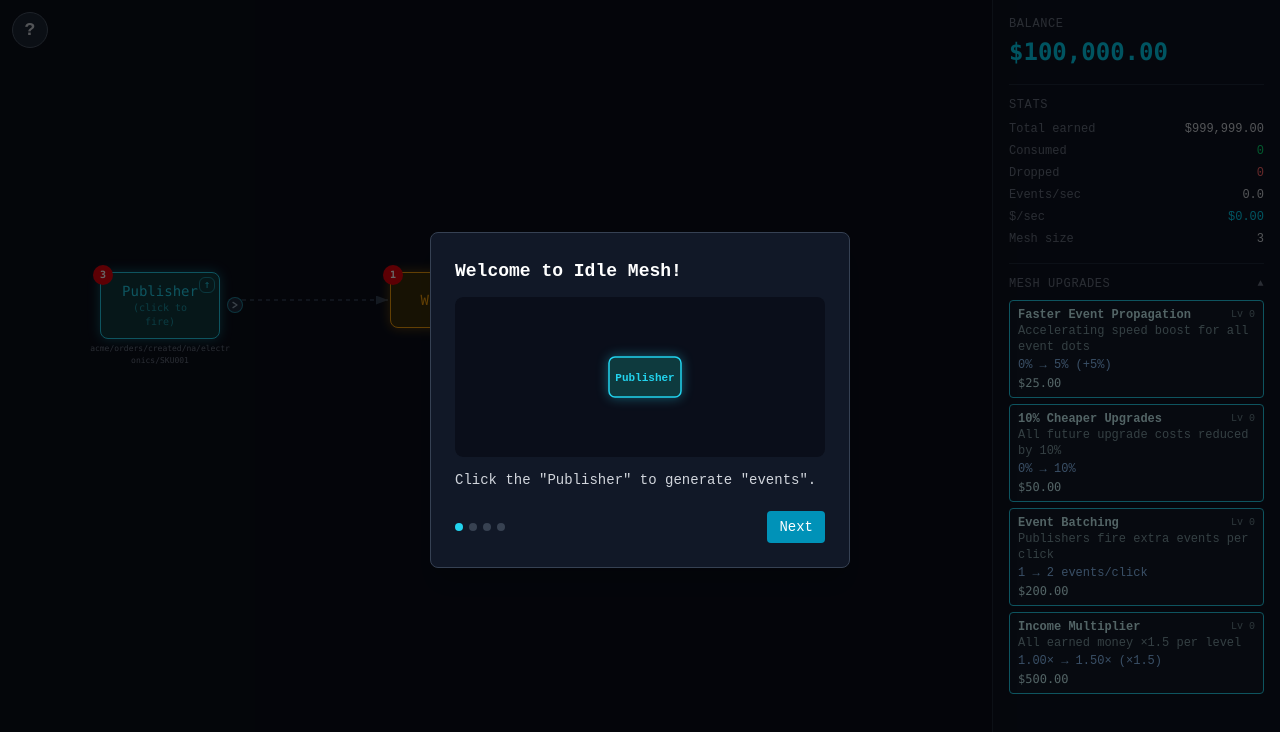
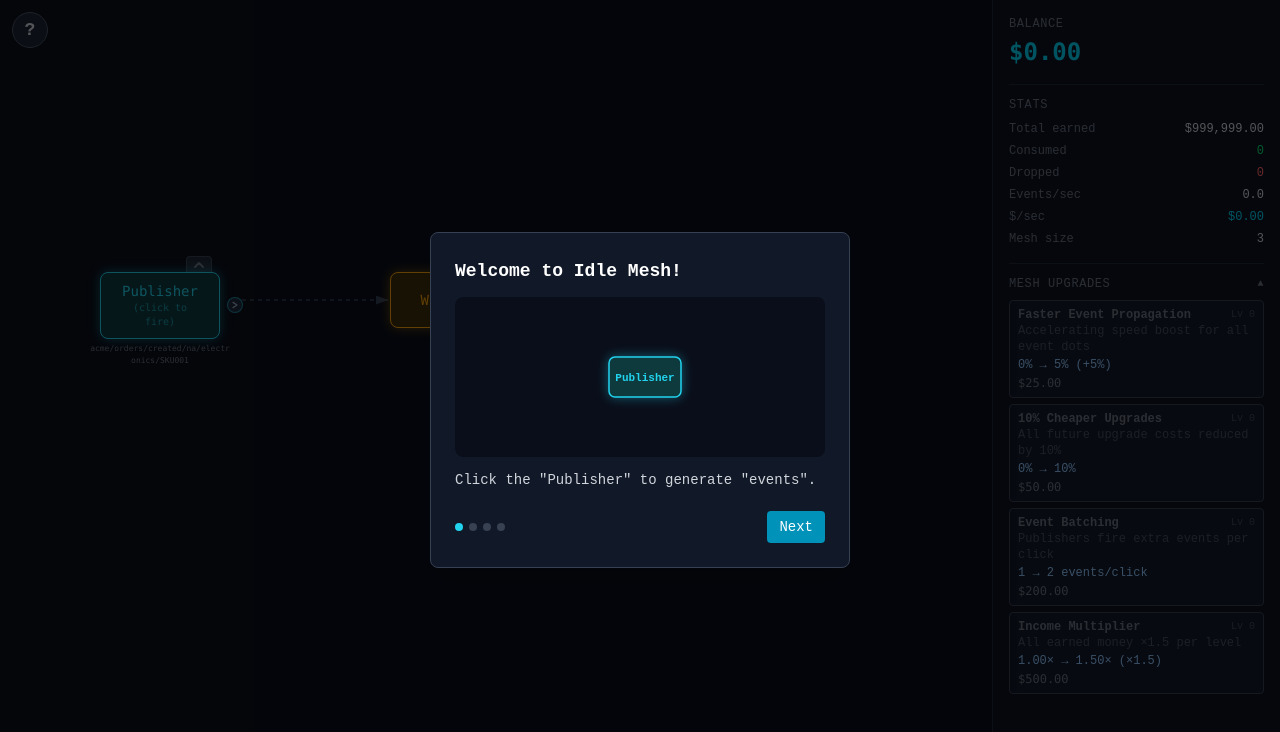
Before and after one commit to EricShantz/Idle-Mesh, a React (Vite) app: page / in a window 1280 px wide. Shown: the top 732 px of the page. Built offline with nearby package versions, Linux system fonts and the light colour scheme.

Commit message:
update upgrade icon

```diff
--- a/claude-docs/roadmap.md
+++ b/claude-docs/roadmap.md
@@ -44,10 +44,11 @@
 - [x] after the user upgrades the webhook to a broker, they get a broker tutorial slide. after they close that slide, the side menu should scroll down to show the new components. The new components should be highlighted and a new tutorial slide should pop up explaining that they now have new components they can add to their mesh, and to purchase one for more information on each one.
 - [x] "MAX ×N" pill on each upgrade card — bulk-purchases all affordable levels in one click
 - [x] "!" warning button (top-left, next to help) — shows active drop reasons per node with fix suggestions, auto-decays after 2s
-- [ ] fix upgrade icons on components to not look bad
+- [x] fix upgrade icons on components — SVG chevron folder-tab above top-right of card, colored when affordable / grey+hidden behind card when not, removed red badge
 - [ ] make prestige cards bigger so you can actually read whats on them
 - [ ] add delete button to all purchased component upgrade modals (except the default publisher, webhook, broker, and subscriber. We dont want users to delete these and get soft locked if they dont have any money left)
 - [ ] the monetary requirement to gain prestige points should scale upwards in how expensive they are
+- [ ] add intro sequence the first time the game loads that shows a super messy spaghetti code graphic full of point to point connections that are failing all over, the screen should pulse red, then a message should show up saying something like "Ugh! this legacy code is a nightmare to deal with... That's it! I'm going to rebuild it using Event-Driven Architecture'
 ---
 
 ## Clarification Needed
--- a/src/components/NodeCard.tsx
+++ b/src/components/NodeCard.tsx
@@ -371,6 +371,26 @@ export function NodeCard({ component }: Props) {
         transformOrigin: 'top left',
       }}
     >
+      <div className="relative" style={{ width: isDmq ? dmqNodeWidth : 120 }}>
+      <button
+        onClick={handleUpgradeClick}
+        onPointerDown={(e) => e.stopPropagation()}
+        className="absolute px-1.5 py-0.5 rounded-t cursor-pointer"
+        style={{
+          top: -16,
+          right: 8,
+          zIndex: affordableUpgradeCount > 0 ? 1 : -1,
+          borderTop: `1px solid ${affordableUpgradeCount > 0 ? colors.border : '#374151'}`,
+          borderLeft: `1px solid ${affordableUpgradeCount > 0 ? colors.border : '#374151'}`,
+          borderRight: `1px solid ${affordableUpgradeCount > 0 ? colors.border : '#374151'}`,
+          borderBottom: 'none',
+          background: affordableUpgradeCount > 0 ? `${colors.border}15` : '#1f2937',
+        }}
+      >
+        <svg width="12" height="12" viewBox="0 0 12 12" fill="none" stroke={affordableUpgradeCount > 0 ? colors.border : '#6b7280'} strokeWidth="2" strokeLinecap="round" strokeLinejoin="round">
+          <path d="M2 8L6 4L10 8" />
+        </svg>
+      </button>
       <motion.div
         whileHover={cursorGrabbing || !isPublisher ? undefined : { scale: 1.05 }}
         whileTap={cursorGrabbing || !isPublisher ? undefined : { scale: 0.95 }}
@@ -438,15 +458,6 @@ export function NodeCard({ component }: Props) {
             />
           </svg>
         )}
-        <button
-          onClick={handleUpgradeClick}
-          onPointerDown={(e) => e.stopPropagation()}
-          className="absolute top-1 right-1 w-4 h-4 flex items-center justify-center rounded-md hover:bg-gray-600"
-          style={{ color: colors.border, fontSize: '11px', border: `1px solid ${colors.border}88` }}
-          title="Upgrades"
-        >
-          ↑
-        </button>
         <div>{component.label}</div>
         {component.type === 'broker' && (
           <div className="w-full mt-1 h-1 rounded-full overflow-hidden" style={{ background: '#1e293b' }}>
@@ -525,13 +536,6 @@ export function NodeCard({ component }: Props) {
             })()}
           </div>
         )}
-        {affordableUpgradeCount > 0 && (
-          <div
-            className="absolute -top-2 -left-2 bg-red-600 text-white text-[10px] font-bold rounded-full w-5 h-5 flex items-center justify-center"
-          >
-            {affordableUpgradeCount > 99 ? '99+' : affordableUpgradeCount}
-          </div>
-        )}
         {/* Output port for creating connections — Boomi-style arrow circle */}
         {hasOutput && (
           <div
@@ -566,6 +570,7 @@ export function NodeCard({ component }: Props) {
           </div>
         )}
       </motion.div>
+      </div>
       {component.type === 'publisher' && component.topicSegments && (
         <div className="text-[8px] text-gray-500 font-mono text-center" style={{ maxWidth: 140, wordBreak: 'break-all' }}>
           {component.topicSegments.join('/')}
--- a/src/components/TutorialGraphics.tsx
+++ b/src/components/TutorialGraphics.tsx
@@ -252,9 +252,9 @@ export function UpgradeExpandGraphic() {
   // Shift node left to leave room for the upgrade panel on the right
   const cx = W / 2 - 70;
   const nodeW = 72, nodeH = 40;
-  // Badge at top-right corner of node, matching NodeCard's top-1 right-1 button
-  const badgeX = cx + nodeW / 2 - 8;
-  const badgeY = H / 2 - nodeH / 2 + 8;
+  // Chevron tab above top-right of node, matching folder-tab style
+  const tabX = cx + nodeW / 2 - 14;
+  const tabY = H / 2 - nodeH / 2 - 14;
 
   // Upgrade modal dimensions
   const modalX = W - 160;
@@ -286,22 +286,20 @@ export function UpgradeExpandGraphic() {
   return (
     <svg width={W} height={H} viewBox={`0 0 ${W} ${H}`} style={{ borderRadius: 8, background: C.bg }}>
       <NodeBox x={cx} y={H / 2} type="queue" label="Queue" />
-      {/* Upgrade badge with pulsing scale effect */}
+      {/* Chevron tab above node with pulsing effect */}
       <motion.g
         animate={{ scale: [1, 1.15, 1] }}
         transition={{ duration: 1.8, repeat: Infinity, ease: 'easeInOut' }}
-        style={{ transformOrigin: `${badgeX}px ${badgeY}px` }}
+        style={{ transformOrigin: `${tabX + 10}px ${tabY + 7}px` }}
       >
         <rect
-          x={badgeX - 7} y={badgeY - 7} width={14} height={14} rx={3}
+          x={tabX} y={tabY} width={20} height={14} rx={3} ry={3}
           fill="#0e3a3e" stroke="#22d3ee" strokeWidth={0.8}
         />
-        <text
-          x={badgeX} y={badgeY}
-          textAnchor="middle" dominantBaseline="middle" fill="#22d3ee" fontSize={9} fontWeight="800"
-        >
-          ↑
-        </text>
+        <path
+          d={`M${tabX + 5} ${tabY + 10} L${tabX + 10} ${tabY + 5} L${tabX + 15} ${tabY + 10}`}
+          fill="none" stroke="#22d3ee" strokeWidth={1.5} strokeLinecap="round" strokeLinejoin="round"
+        />
       </motion.g>
 
       {/* Queue upgrade modal container */}
--- a/src/store/gameStore.ts
+++ b/src/store/gameStore.ts
@@ -365,7 +365,7 @@ export const useGameStore = create<GameState>()(
     initCountersFromSaved(saved);
 
     return {
-      balance: saved?.balance ?? 100000,
+      balance: saved?.balance ?? 0,
       totalEarned: saved?.totalEarned ?? 999999,
       eventsConsumed: saved?.eventsConsumed ?? 0,
       eventsDropped: saved?.eventsDropped ?? 0,
--- a/src/store/tutorialConfig.tsx
+++ b/src/store/tutorialConfig.tsx
@@ -35,7 +35,7 @@ export const tutorials: TutorialDef[] = [
       { title: 'Welcome to Idle Mesh!', body: 'Click the "Publisher" to generate "events".', graphic: PublisherGraphic },
       { title: 'Events Flow Through the Mesh', body: 'Events travel from publishers --> subscribers.', graphic: WebhookFlowGraphic },
       { title: 'Earn Money', body: 'When a subscriber consumes an event, you earn money. Earn more more by upgrading your mesh.', graphic: EarnMoneyGraphic },
-      { title: 'Upgrade & Expand', body: 'Click the ↑ icon on any component to upgrade it. Buy new components from the sidebar shop to grow your mesh.', graphic: UpgradeExpandGraphic },
+      { title: 'Upgrade & Expand', body: 'Click the ⌃ tab above any component to upgrade it. Buy new components from the sidebar shop to grow your mesh.', graphic: UpgradeExpandGraphic },
     ],
   },
   {
```
